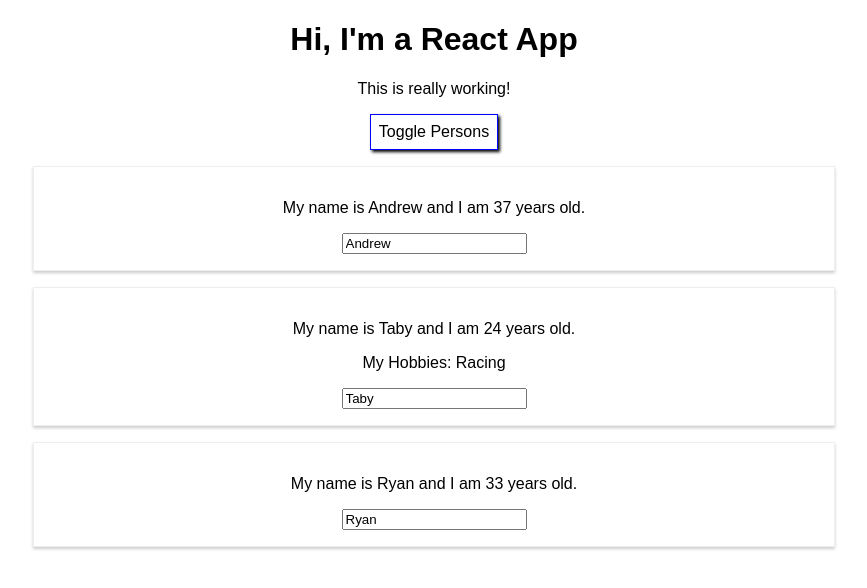
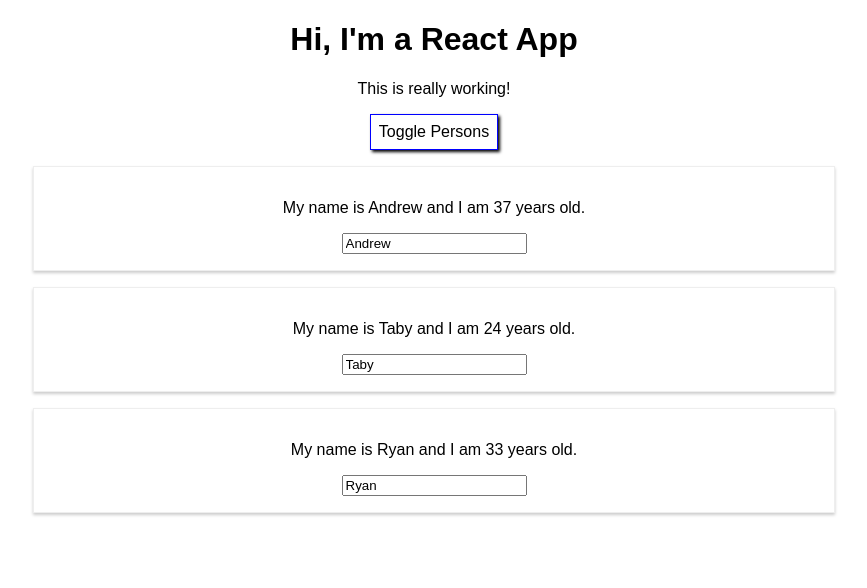
Before and after one commit to andrewrey/react-complete-guide, a React (Create React App) app: page / in a window 1280 px wide. Both pictures are taken after a click on the button "Toggle Persons". Shown: the top 588 px of the page, without its empty margins (206-1073 px from the left). Built offline with nearby package versions, Linux system fonts and the light colour scheme.

Commit message:
updated name change handler and added delete name handler

```diff
--- a/src/App.js
+++ b/src/App.js
@@ -11,24 +11,30 @@
     ],
     showPersons: false,
   };
-  switchNameHandler = (newName) => {
-    // DON'T DO THIS: this.state.persons[0].name = "Mike";
-    this.setState({
-      persons: [
-        { name: newName, age: 99 },
-        { name: "Bobby", age: 83 },
-        { name: "Timmy", age: 22 },
-      ],
+  // switchNameHandler = (newName) => {
+  //   // DON'T DO THIS: this.state.persons[0].name = "Mike";
+  //   this.setState({
+  //     persons: [
+  //       { name: newName, age: 99 },
+  //       { name: "Bobby", age: 83 },
+  //       { name: "Timmy", age: 22 },
+  //     ],
+  //   });
+  // };
+
+  deleteNameHandler = (name) => {
+    this.setState((prevState) => {
+      return {
+        persons: prevState.persons.filter((person) => person.name !== name),
+      };
     });
   };
-
-  nameChangeHandler = (event) => {
-    this.setState({
-      persons: [
-        { name: "Arron", age: 99 },
-        { name: event.target.value, age: 83 },
-        { name: "Timmy", age: 22 },
-      ],
+  nameChangeHandler = (event, name) => {
+    let text = event.target.value;
+    this.setState((prevState) => {
+      return {
+        persons: prevState.persons.map((person) => (person.name === name ? { ...person, name: text } : { ...person })),
+      };
     });
   };
 
@@ -54,11 +60,14 @@
     if (this.state.showPersons) {
       persons = (
         <div>
-          <Person name={this.state.persons[0].name} age={this.state.persons[0].age} />
+          {this.state.persons.map((person) => (
+            <Person name={person.name} age={person.age} deleteName={this.deleteNameHandler.bind(this, person.name)} nameChange={(e) => this.nameChangeHandler(e, person.name)} />
+          ))}
+          {/* <Person name={this.state.persons[0].name} age={this.state.persons[0].age} />
           <Person name={this.state.persons[1].name} age={this.state.persons[1].age} click={this.switchNameHandler.bind(this, "Tommy Boy")} changed={this.nameChangeHandler}>
             My Hobbies: Racing
           </Person>
-          <Person name={this.state.persons[2].name} age={this.state.persons[2].age} />
+          <Person name={this.state.persons[2].name} age={this.state.persons[2].age} /> */}
         </div>
       );
     }
--- a/src/Person/Person.js
+++ b/src/Person/Person.js
@@ -1,14 +1,14 @@
 import React from "react";
 import "./Person.css";
 
-const Person = ({ name, age, children, click, changed }) => {
+const Person = ({ name, age, children, deleteName, nameChange }) => {
   return (
     <div className="Person">
-      <p onClick={click}>
+      <p onClick={deleteName}>
         My name is {name} and I am {age} years old.
       </p>
       <p>{children}</p>
-      <input type="text" onChange={changed} value={name} />
+      <input type="text" onChange={nameChange} value={name} />
     </div>
   );
 };
```
